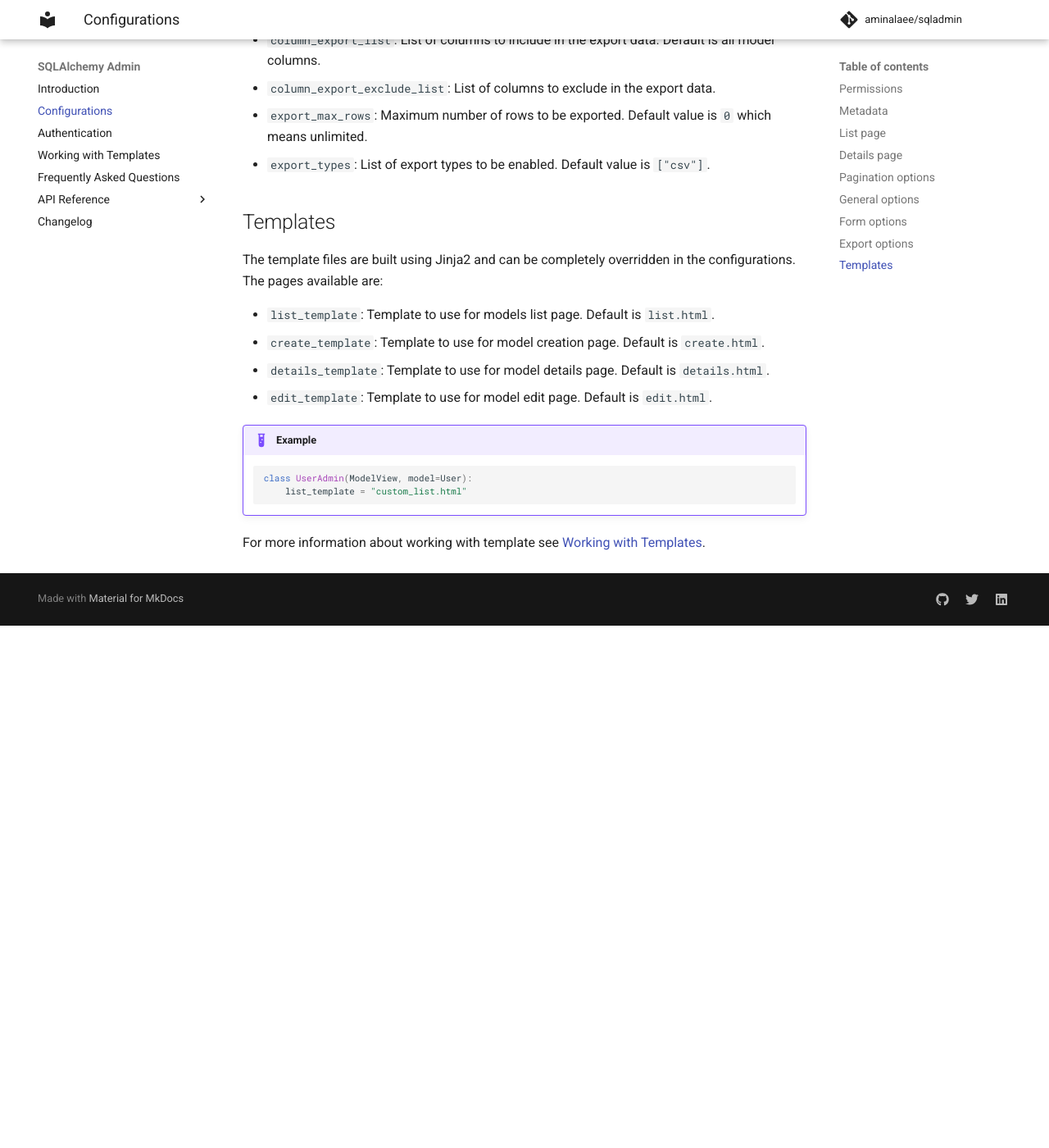
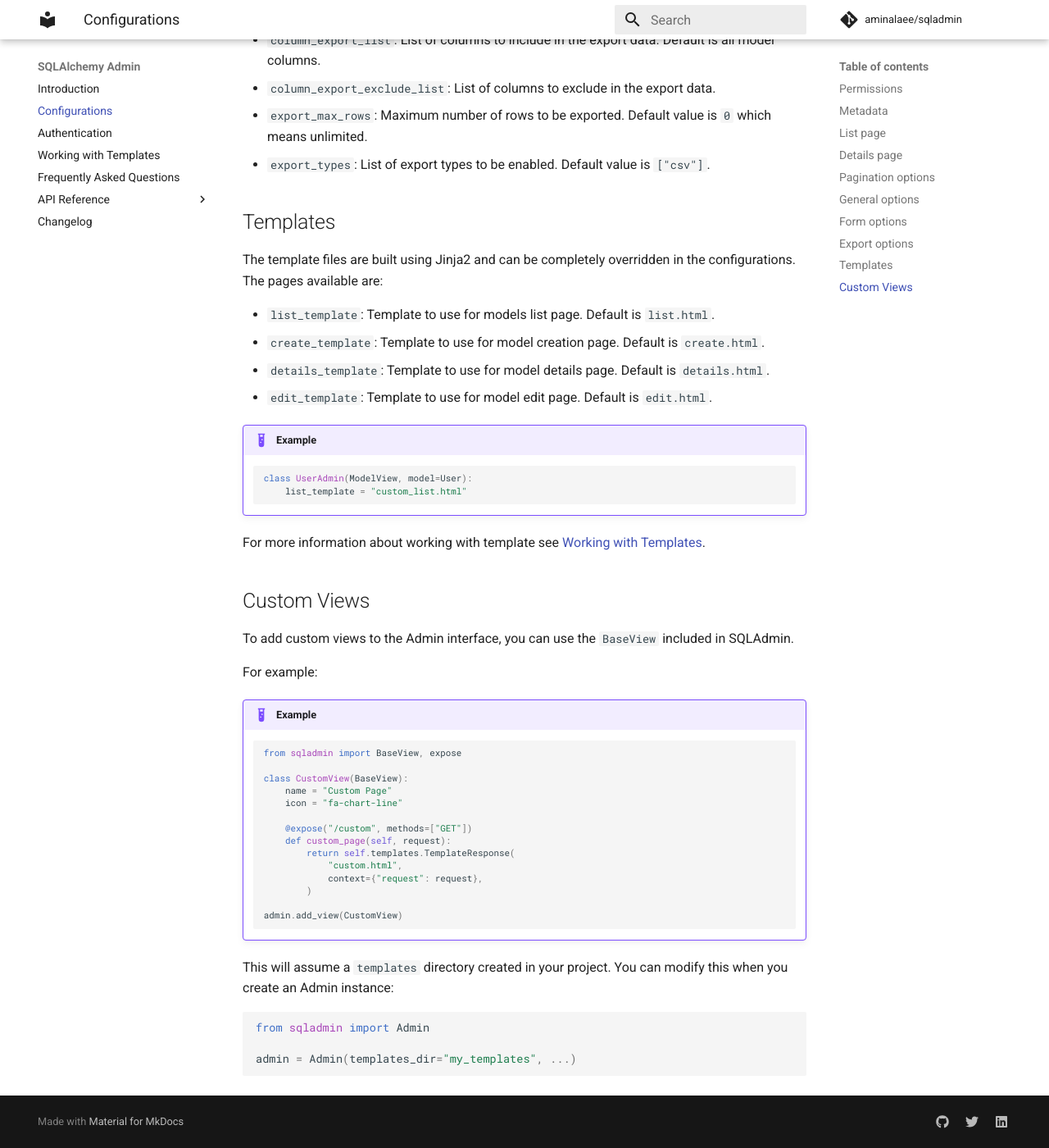
Before and after one commit to aminalaee/sqladmin, an MkDocs documentation site: the page built from docs/configurations.md, in a window 1280 px wide and 1400 px high, scrolled down 5077 px. Shown: the whole window at 82% size. Built offline with MkDocs 1.6.1 and Material for MkDocs 9.7.7, drawn with Linux system fonts in a browser that asks for light colours; comment, search, counter and statistics services are not loaded; before the commit the page ends 5840 px from its top, so only the background shows below that.

Commit message:
Add BaseView docs

````diff
--- a/docs/configurations.md
+++ b/docs/configurations.md
@@ -241,3 +241,37 @@
     ```
 
 For more information about working with template see [Working with Templates](./working_with_templates.md).
+
+## Custom Views
+
+To add custom views to the Admin interface, you can use the `BaseView` included in SQLAdmin.
+
+For example:
+
+!!! example
+
+    ```python
+    from sqladmin import BaseView, expose
+
+    class CustomView(BaseView):
+        name = "Custom Page"
+        icon = "fa-chart-line"
+
+        @expose("/custom", methods=["GET"])
+        def custom_page(self, request):
+            return self.templates.TemplateResponse(
+                "custom.html",
+                context={"request": request},
+            )
+
+    admin.add_view(CustomView)
+    ```
+
+This will assume a `templates` directory created in your project.
+You can modify this when you create an Admin instance:
+
+```python
+from sqladmin import Admin
+
+admin = Admin(templates_dir="my_templates", ...)
+```
--- a/mkdocs.yml
+++ b/mkdocs.yml
@@ -20,6 +20,7 @@
   - API Reference:
     - Application: 'api_reference/application.md'
     - ModelView: 'api_reference/model_view.md'
+    - BaseView: 'api_reference/base_view.md'
   - Changelog: 'changelog.md'
 
 markdown_extensions:
@@ -35,6 +36,7 @@
   - stylesheets/extra.css
 
 plugins:
+  - search
   - mkdocstrings:
       default_handler: python
       handlers:
@@ -46,6 +48,9 @@
         - sqladmin/
 
 extra:
+  analytics:
+    provider: google
+    property: G-MV427T1Z9X
   social:
     - icon: fontawesome/brands/github
       link: https://github.com/aminalaee
````
Also changed, not shown: docs/api_reference/base_view.md (added, +9 -0 lines), 2 other files.
